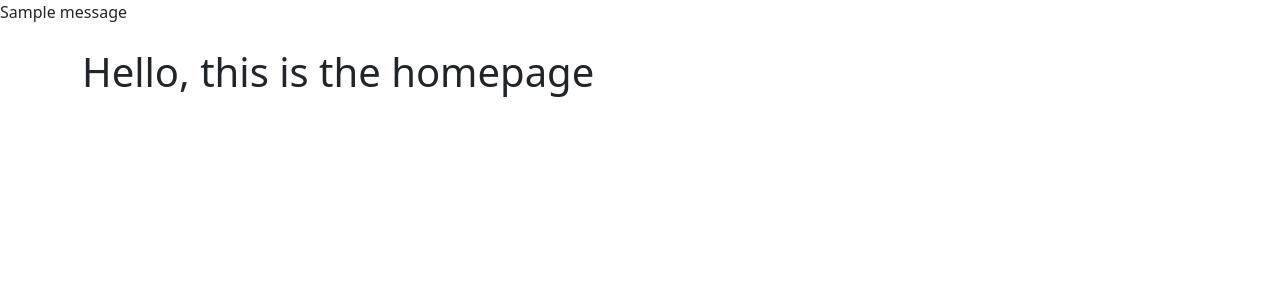
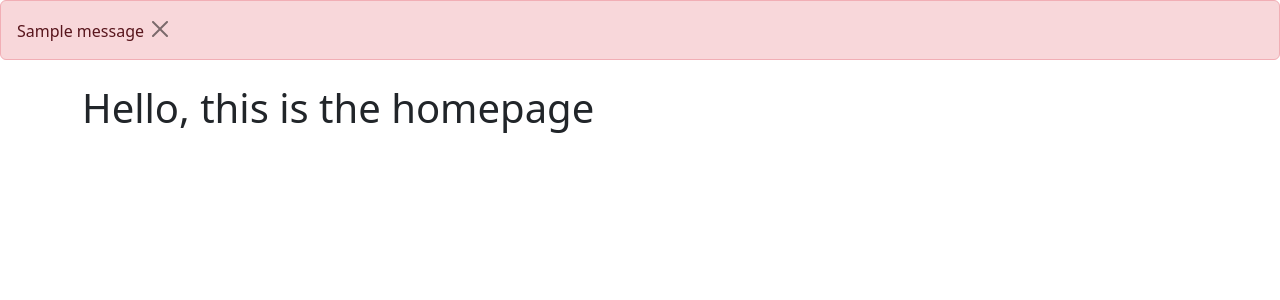
Before and after one commit to thaparojanthapa1-eng/Flask-blog-style-website, a Flask app: page / in a window 1280 px wide. Shown: the part 57-357 px from the top of the page. Run offline with Flask 3, Linux system fonts and the light colour scheme; tables that the repository leaves empty hold one stand-in row (values such as "Sample post"); one stand-in notice (Sample message) is shown.

Commit message:
Added bootstrap to make the message flashing look better

```diff
--- a/website/templates/base.html
+++ b/website/templates/base.html
@@ -33,7 +33,10 @@
     {% with messages=get_flashed_messages(with_categories=True) %}
         {% if messages %}
             {% for category, message in messages%}
-                {{message}}
+            <div class="alert alert-danger alert-dismissable fade show" role="alert">
+            {{message}}
+            <button type="button" class="btn-close" data-bs-dismiss="alert"></button>
+            </div>
             {% endfor %}
         {% endif %}
     {% endwith %}
```
